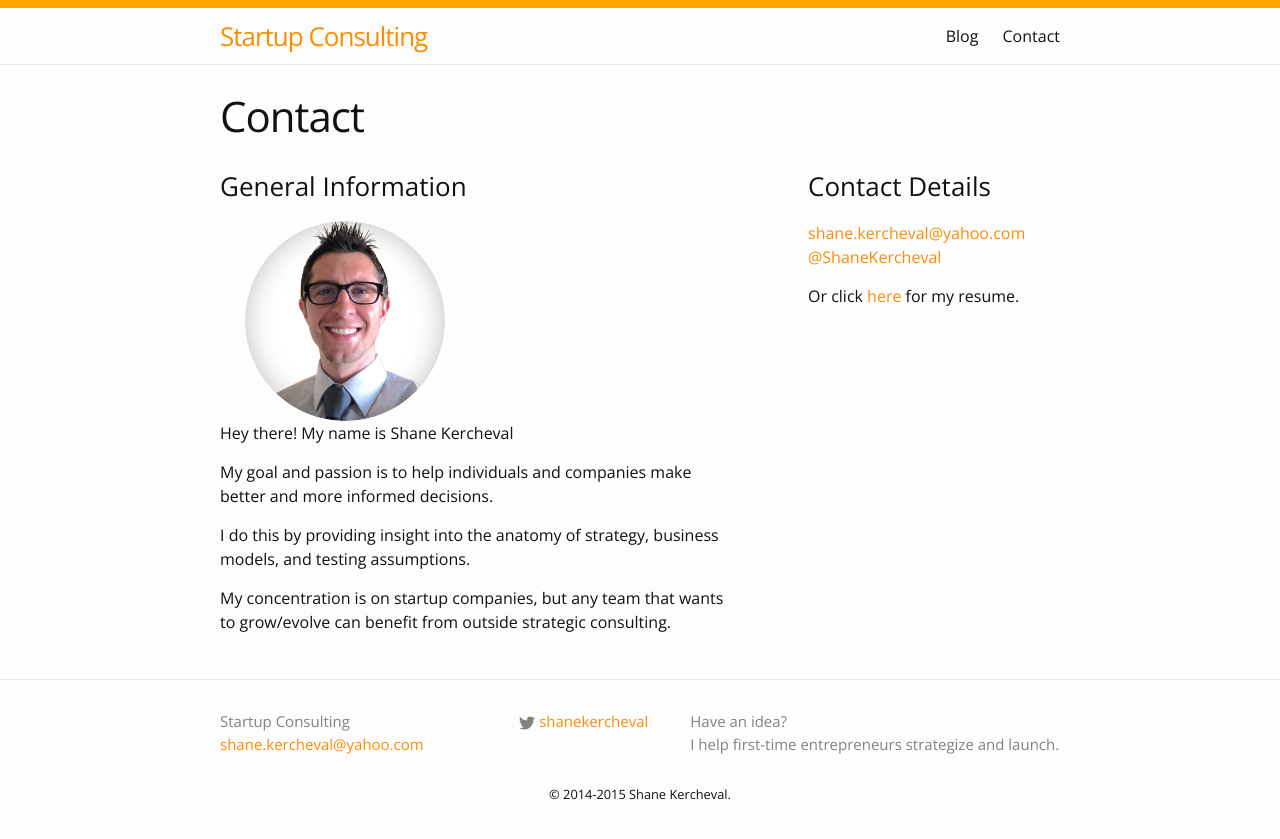
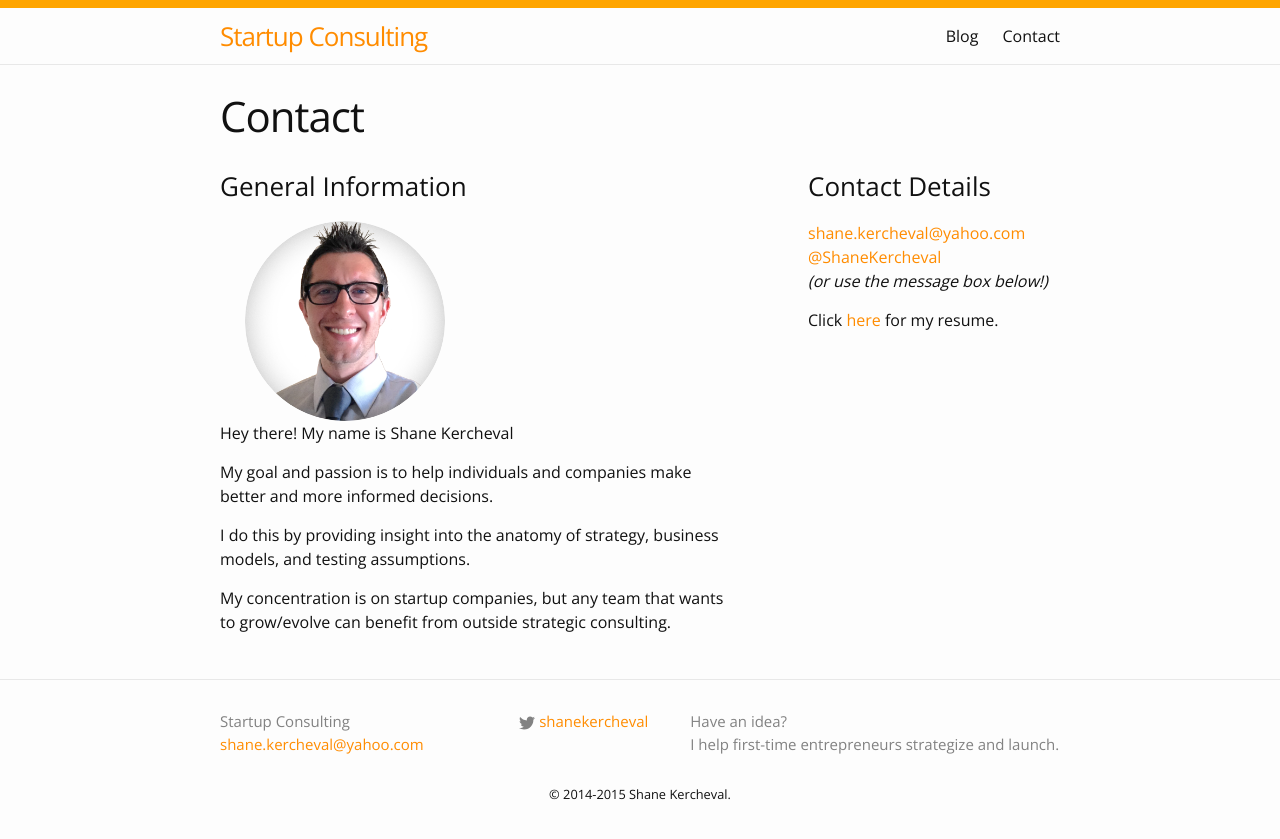
Before and after one commit to shane-kercheval/shane-kercheval.github.io, a Jekyll site: the page built from contact.md, in a window 1280 px wide. Shown: the top 839 px of the page. Built offline with Jekyll 4.4.1, drawn with Linux system fonts in a browser that asks for light colours.

Commit message:
updated contact info

```diff
--- a/contact.md
+++ b/contact.md
@@ -21,6 +21,9 @@ include_in_nav: true
   <a href="http://twitter.com/intent/tweet?screen_name=shanekercheval"
   target="_blank">@ShaneKercheval</a>
   </li>
+  <li style="font-style:italic">
+  (or use the message box below!)
+  </li>
   </ul>
-  <p>Or click <a href="https://www.dropbox.com/s/3t6jofbr9babvek/Resume%20-%20Shane%20Kercheval.pdf?dl=0" target="_blank">here</a> for my resume.</p>
+  <p>Click <a href="https://www.dropbox.com/s/3t6jofbr9babvek/Resume%20-%20Shane%20Kercheval.pdf?dl=0" target="_blank">here</a> for my resume.</p>
 </section>
```
